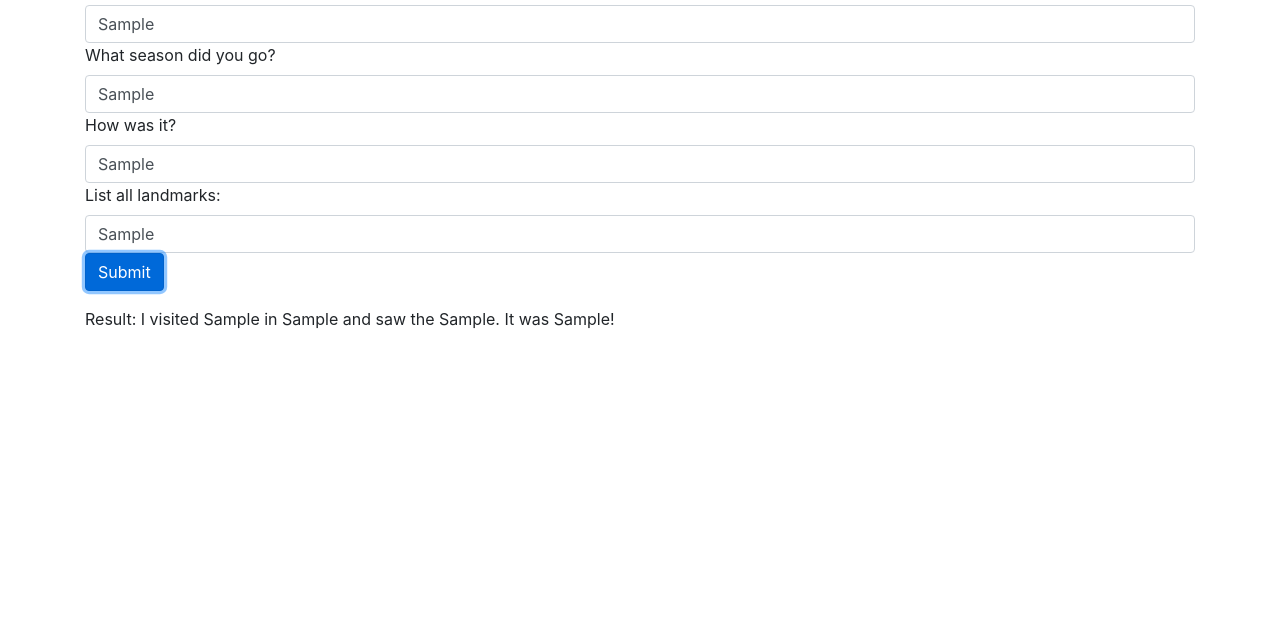
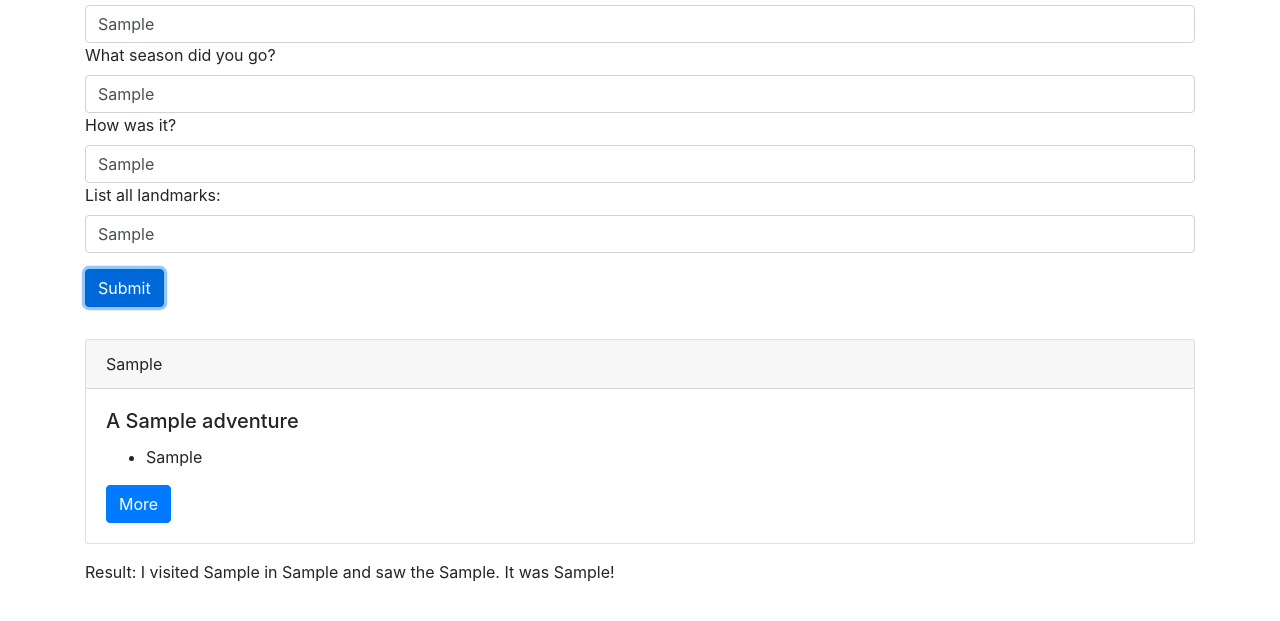
Before and after one commit to nathanfletch/passport, a plain HTML site: page index.html in a window 1280 px wide. Both pictures are taken after typing "Sample", "Sample", "Sample", "Sample" into the empty fields and a click on the button "Submit". Shown: the part 83-704 px from the top of the page. Drawn offline with Linux system fonts and the light colour scheme.

Commit message:
Add a click handler to dynamically added cards

```diff
--- a/index.html
+++ b/index.html
@@ -20,12 +20,12 @@
           <input type="text" id="note-input" class="form-control" />
           <label for="landmarks-input">List all landmarks: </label>
           <input type="text" id="landmarks-input" class="form-control" />
-          <button type="submit" class="btn btn-primary">Submit</button>
+          <button type="submit" class="my-3 btn btn-primary">Submit</button>
         </div>
       </form>
-      <div id="display" class="my-3">
-        <p class="my-3">Result: <span id="display-text"></span></p>
-      </div>
+      <div id="display" class="my-3"></div>
+      <p> </p>
+      <p class="my-3">Result: <span id="display-text"></span></p>
     </div>
   </body>
 </html>
--- a/js/scripts.js
+++ b/js/scripts.js
@@ -1,50 +1,46 @@
 //business logic
-
 
 //add a destination to our list of places
 // places:
 
-function Passport () {
+function Passport() {
   this.destinations = {};
   this.currentId = 0;
 }
 
-Passport.prototype.assignId = function() {
+Passport.prototype.assignId = function () {
   this.currentId++;
   return this.currentId;
 };
 
-Passport.prototype.addDestination = function(destination) {
+Passport.prototype.addDestination = function (destination) {
   destination.id = this.assignId();
   this.destinations[destination.id] = destination;
 };
 
-Passport.prototype.findDestination = function(id) {
+Passport.prototype.findDestination = function (id) {
   if (this.destinations[id] != undefined) {
     return this.destinations[id];
   }
   return false;
 };
 
-Passport.prototype.deleteDestination = function(id) {
-  if(!this.destinations[id]) {
+Passport.prototype.deleteDestination = function (id) {
+  if (!this.destinations[id]) {
     return false;
   }
   delete this.destinations[id];
   return true;
 };
 
-
-
-function Destination (location, season, note, landmarks) {
+function Destination(location, season, note, landmarks) {
   this.location = location;
   this.season = season;
   this.note = note;
   this.landmarks = landmarks;
 }
 
-Destination.prototype.tripSummary = function() {
-
+Destination.prototype.tripSummary = function () {
   let landmarkString = "";
 
   this.landmarks.forEach((landmark, i) => {
@@ -56,15 +52,32 @@ Destination.prototype.tripSummary = function() {
       landmarkString += " and the " + landmark;
     } else {
       landmarkString += ", and the " + landmark;
+    }
+  });
 
-    }
-  })
-
-  return "I visited " + this.location + " in " + this.season + " and saw" + landmarkString + ". It was " + this.note + "!"
+  return (
+    "I visited " +
+    this.location +
+    " in " +
+    this.season +
+    " and saw" +
+    landmarkString +
+    ". It was " +
+    this.note +
+    "!"
+  );
+};
+function attachDestinationListeners(dest) {
+  $("#display").on("click", "button", function(e) {
+    e.preventDefault();
+    // console.log ("The id of this <div> is " + this.id + ".");
+    // const displayText = dest[this.id].tripSummary();
+    const displayText = dest[this.id].note;
+    console.log("target: " + this.target);
+    console.log(dest[this.id]);
+    this.after($("<p>").text(displayText));
+  });
 }
-
-
-
 
 
 //ui logic
@@ -74,19 +87,38 @@ $(document).ready(function () {
   //selectors
   const form = $("form");
   const display = $("#display-text");
+  const displayDiv = $("#display");
 
+  attachDestinationListeners(myPassport.destinations);
   //ui functions
 
-  // function renderPassport() {
+  function renderPassport() {
+    const passportKeys = Object.keys(myPassport.destinations);
 
-  //   const passportKeys = Object.keys(myPassport.destinations);
-  //   console.dir(passportKeys);
-  //   passportKeys.forEach(key => {
-  //     // display.append("<h3>").text(key.location);
-  //     console.dir(key);
+    let destCardHtml = "";
 
-  //   })
-  // }
+    passportKeys.forEach((key) => {
+      const dest = myPassport.destinations[key];
+
+      let landmarksHtml = "";
+
+      dest.landmarks.forEach(landmark => {
+        landmarksHtml += "<li>" + landmark + "</li>";
+      });
+
+      destCardHtml += "<div class='card mb-3'>" +
+        "<div class='card-header'>" + dest.location + "</div>" +
+        "<div class='card-body'>" +
+          "<h5 class='card-title'>A " + dest.season + " adventure</h5>" +
+          "<ul>" + landmarksHtml + "</ul>" +
+          "<button id =" + key + " class='btn btn-primary'>More</button>" +
+        "</div>" +
+      "</div>";
+    });
+    // displayDiv.empty();
+    displayDiv.append(destCardHtml);
+  }
+
   //handler callbacks
   const submitDestination = function (event) {
     event.preventDefault();
@@ -95,13 +127,19 @@ $(document).ready(function () {
     const noteInput = $("#note-input").val();
     const landmarksInput = $("#landmarks-input").val().split(", ");
 
-    const newDestination = new Destination(locationInput, seasonInput, noteInput, landmarksInput);
+    const newDestination = new Destination(
+      locationInput,
+      seasonInput,
+      noteInput,
+      landmarksInput
+    );
+
     display.text(newDestination.tripSummary());
 
     myPassport.addDestination(newDestination);
     console.dir(myPassport);
     renderPassport();
-  }
+  };
 
   //actions
   form.submit(submitDestination);
```
